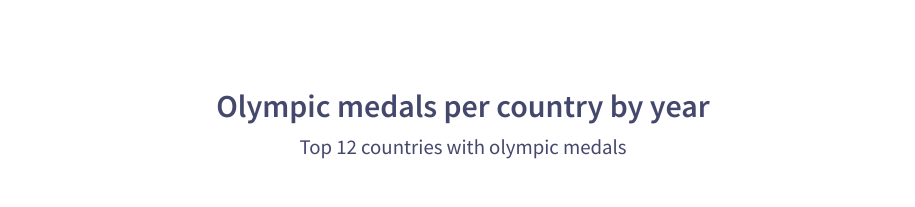
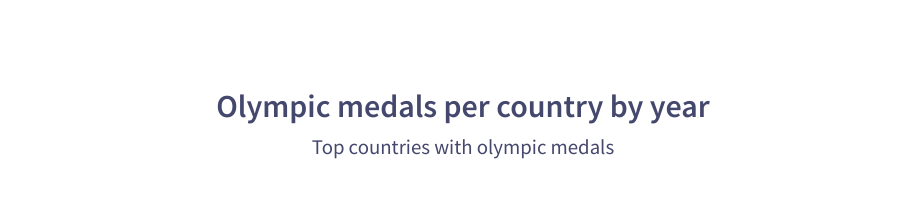
Before and after one commit to Leniolabs/lenio-research, a Next.js app: page /olympics in a window 1280 px wide. Shown: the part 1360-1567 px from the top of the page, without its empty margins (177-1092 px from the left). Built offline with nearby package versions, Linux system fonts and the light colour scheme; no server answers.

Commit message:
meta gif and title

```diff
--- a/pages/olympics/index.js
+++ b/pages/olympics/index.js
@@ -23,7 +23,7 @@ export const Index = () => {
         <title>Leniolabs_ Research</title>
         <meta
           name="description"
-          content="Data Visualization of Top 12 countries with Olympic medals by year"
+          content="Data Visualization of Top countries with Olympic medals by year"
         />
         <meta name="title" content="Leniolabs_ Research: Olympics" key="title" />
         <meta name="twitter:card" content="summary_large_image" />
@@ -32,17 +32,17 @@ export const Index = () => {
         <meta name="twitter:title" content="Leniolabs_ Research: Olympics" />
         <meta
           name="twitter:description"
-          content="Data Visualization of Top 12 countries with Olympic medals by year"
+          content="Data Visualization of Top countries with Olympic medals by year"
         />
         <meta name="twitter:image" content="https://research.leniolabs.com/static/medals.gif" />
         <meta property="og:url" content="https://research.leniolabs.com/olympics" />
         <meta property="og:type" content="website" />
         <meta property="og:title" content="Leniolabs_ Research: Olympics" />
         <meta property="og:image" content="https://research.leniolabs.com/static/medals.gif" />
-        <meta property="og:image:alt" content="Top 12 countries with Olympic medals by year" />
+        <meta property="og:image:alt" content="Top countries with Olympic medals by year" />
         <meta
           property="og:description"
-          content="Data Visualization of Top 12 countries with Olympic medals by year"
+          content="Data Visualization of Top countries with Olympic medals by year"
         />
         <meta property="og:site_name" content="Leniolabs_ Research" />
         <meta property="og:locale" content="en_US" />
--- a/projects/home/home.data.js
+++ b/projects/home/home.data.js
@@ -6,7 +6,7 @@ export const mockData = [
     title: "Olympics",
     subtitle: "August 12, 2021",
     description:
-      "Two data visualizations of Olympics. We analyzed how materials and technology had an impact on Pole Vault, comparing Olympic records with each pole material. And we created a timeline animations of Top 12 countries with Olympic medals year by year."
+      "Two data visualizations of Olympics. We analyzed how materials and technology had an impact on Pole Vault, comparing Olympic records with each pole material. And we created a timeline animations of Top countries with Olympic medals year by year."
   },
   {
     key: "map-vis",
--- a/projects/olympics/index.js
+++ b/projects/olympics/index.js
@@ -81,7 +81,7 @@ export const Index = () => {
       </div>
       <div className="row-container">
         <MainTitle>Olympic medals per country by year</MainTitle>
-        <MainSubTitle>Top 12 countries with olympic medals</MainSubTitle>
+        <MainSubTitle>Top countries with olympic medals</MainSubTitle>
         <div className="justify-center-full-width">
           <CustomSelect
             options={YEAR_OPTIONS}
```
Also changed, not shown: pages/index.js (+4 -4 lines), projects/home/index.js (+4 -4 lines), 1 other file (tests, documents, lock files or other folders).
